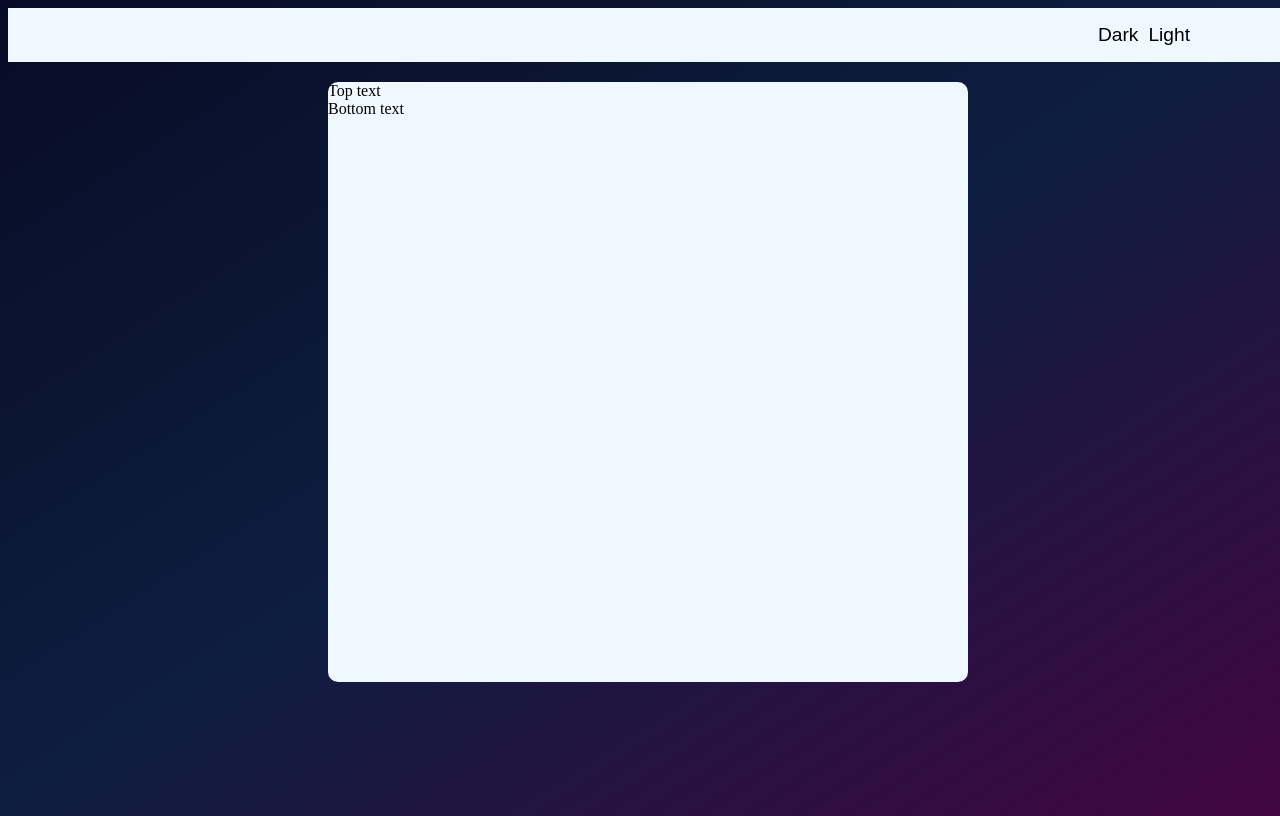
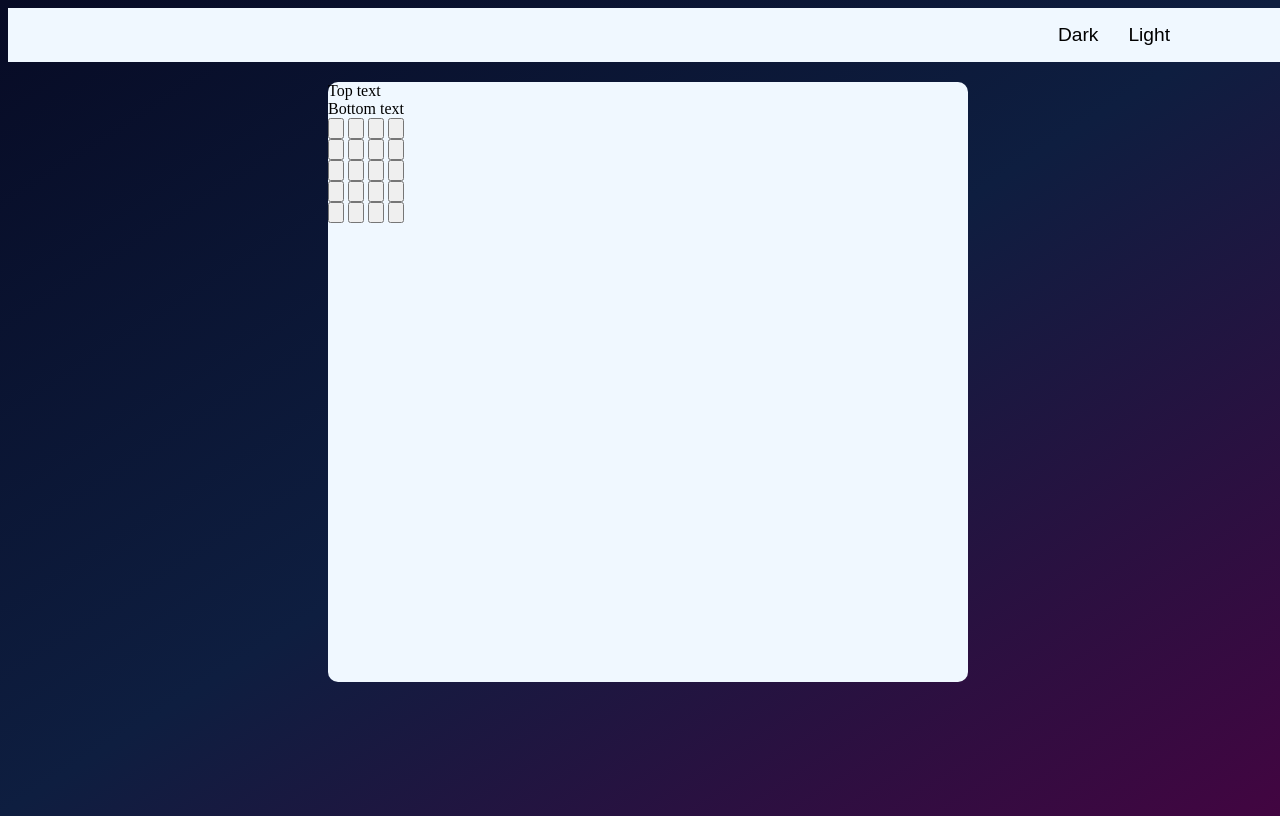
Before and after one commit to marcilustra/Marbacus, a plain HTML site: page HTML,CSS,JS/Mark III/index.html in a window 1280 px wide. Drawn offline with Linux system fonts and the light colour scheme.

Commit message:
roughwork

```diff
--- a/HTML,CSS,JS/Mark III/index.html
+++ b/HTML,CSS,JS/Mark III/index.html
@@ -25,6 +25,38 @@
                 <div class="bottom">
                     <label id="bottom">Bottom text</label>
                 </div>
+                <div class="buttons">
+                    <div class="row">
+                        <input type="button" value="">
+                        <input type="button" value="">
+                        <input type="button" value="">
+                        <input type="button" value="">
+                    </div>
+                    <div class="row">
+                        <input type="button" value="">
+                        <input type="button" value="">
+                        <input type="button" value="">
+                        <input type="button" value="">
+                    </div>
+                    <div class="row">
+                        <input type="button" value="">
+                        <input type="button" value="">
+                        <input type="button" value="">
+                        <input type="button" value="">
+                    </div>
+                    <div class="row">
+                        <input type="button" value="">
+                        <input type="button" value="">
+                        <input type="button" value="">
+                        <input type="button" value="">
+                    </div>
+                    <div class="row">
+                        <input type="button" value="">
+                        <input type="button" value="">
+                        <input type="button" value="">
+                        <input type="button" value="">
+                    </div>
+                </div>
             </div>
         </div>
     </main>
--- a/HTML,CSS,JS/Mark III/style.css
+++ b/HTML,CSS,JS/Mark III/style.css
@@ -27,10 +27,14 @@ header {
     list-style: none;
 }
 .theme-select {
-    margin-right: 10px;
+    margin-right: 30px;
     font-size: 1.2rem;
     font-family: Arial, Helvetica, sans-serif;
     color: black;
+}
+.theme-select:hover {
+    background-color: black;
+    color: white;
 }
 .calc-body {
     margin-top: 15px;
```
